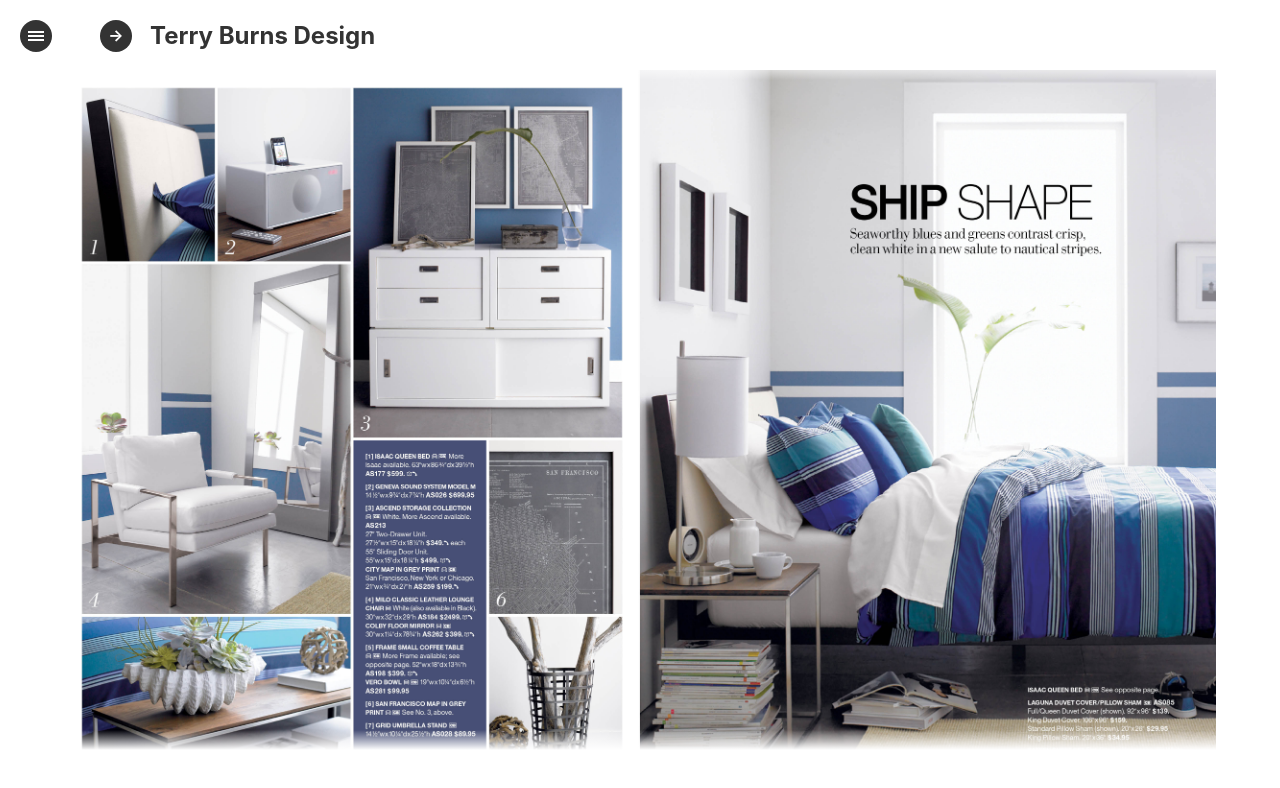
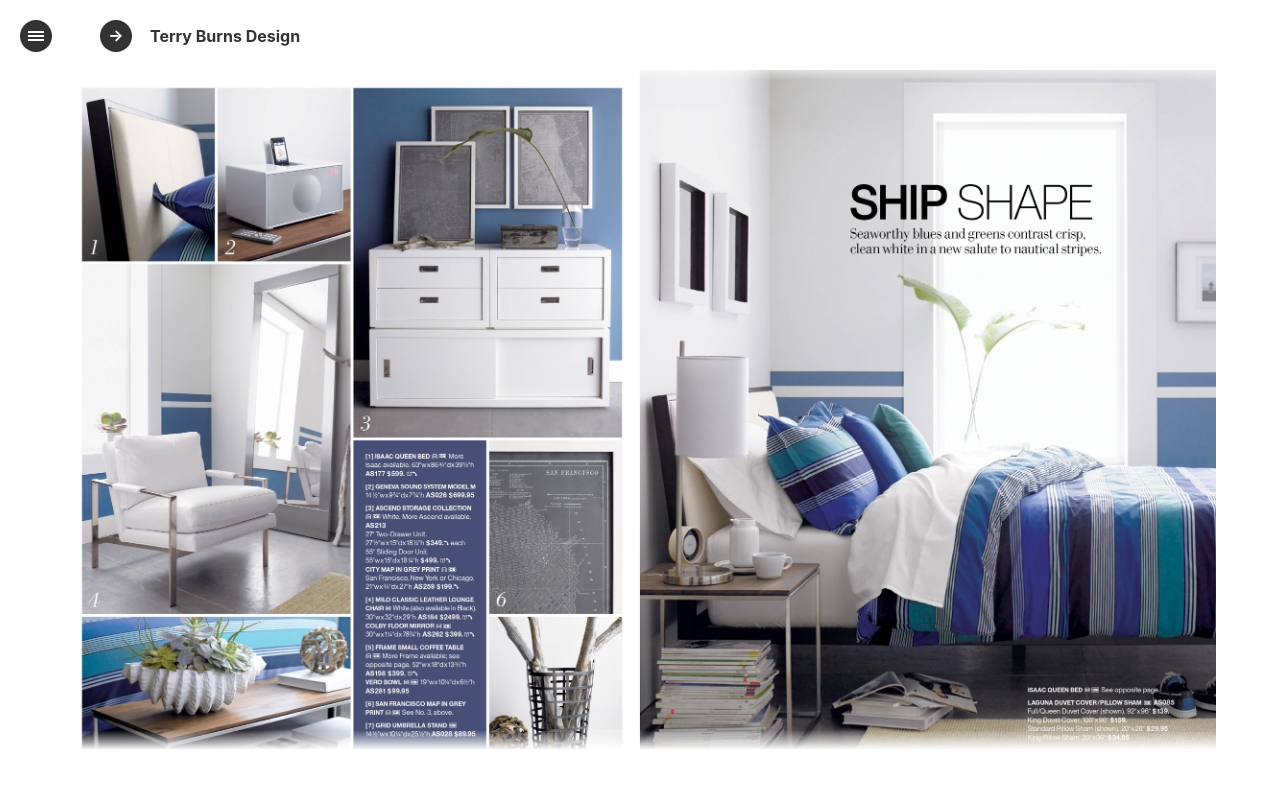
Before and after one commit to terryburns/terryburns.github.io, a plain HTML site: page index.html in a window 1280 px wide. Drawn offline with nearby package versions, Linux system fonts and the light colour scheme.

Commit message:
Update title

```diff
--- a/css/custom.css
+++ b/css/custom.css
@@ -142,7 +142,8 @@ a:hover {
 }
 
 .bb-custom-wrapper .title {
-  top: 21px;
+  line-height: 32px;
+  top: 20px;
   left: 150px;
   position: absolute;
   z-index: 1000;
--- a/index.html
+++ b/index.html
@@ -200,7 +200,7 @@
           </div>
         </div>
 
-        <h2 class="title">Terry Burns Design</h2>
+        <strong class="title">Terry Burns Design</strong>
 
         <nav>
           <span id="bb-nav-prev" style="display: none;">&larr;</span>
```
